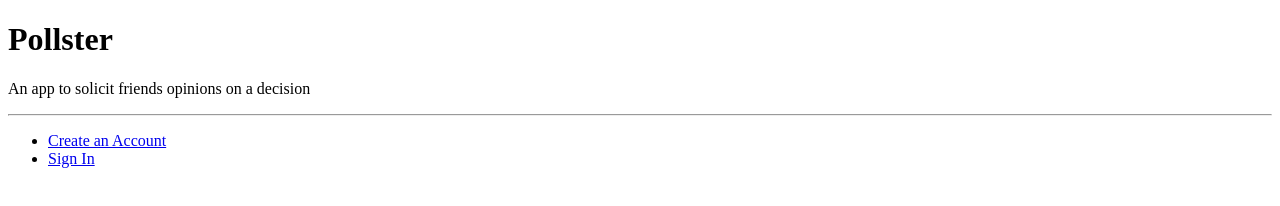
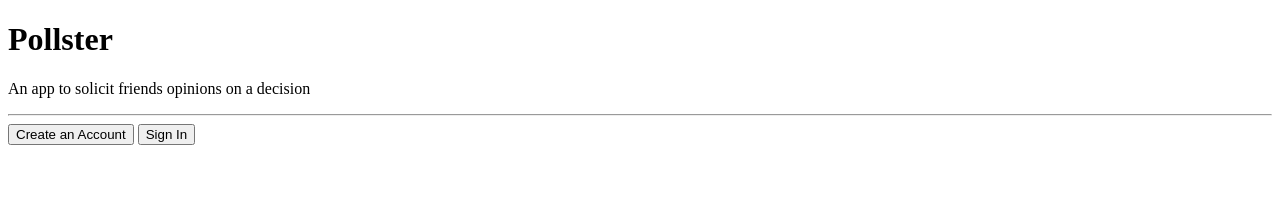
Before and after one commit to hiteshlala/Pollster, a website: page client/index.html at #/signin in a window 1280 px wide. Drawn offline with nearby package versions, Linux system fonts and the light colour scheme; some packages are replaced by stand-ins of ours; no server answers.

Commit message:
edits html

```diff
--- a/client/app/landing/landingView.html
+++ b/client/app/landing/landingView.html
@@ -1,4 +1,4 @@
-<ul>
-  <li><a href="#/signup">Create an Account</a></li>
-  <li><a href="#/signin">Sign In</a></li>
-</ul>
+<div>
+  <a href="#/signup"><button>Create an Account</button></a>
+  <a href="#/signin"><button>Sign In</button></a>
+</div>
```
Also changed, not shown: client/app/auth/signin.html (+1 -1 lines), client/app/auth/signup.html (+1 -1 lines), client/app/createPoll/createPollView.html (+1 -1 lines), client/app/friends/friendsView.html (+1 -1 lines).
